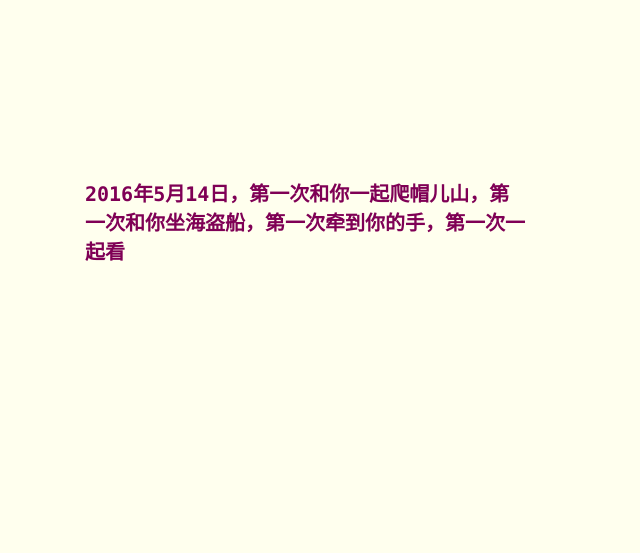
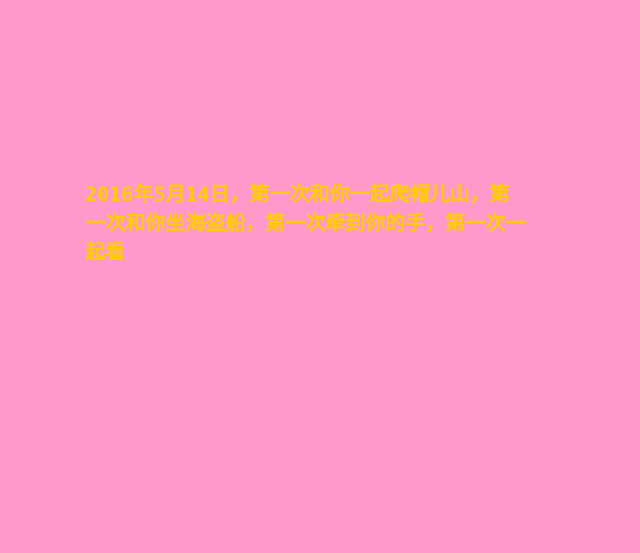
Before and after one commit to stl361/yanghe, a plain HTML site: page index.html in a window 1280 px wide. Shown: the part 50-603 px from the top of the page, without its empty margins (0-640 px from the left). Drawn offline with Linux system fonts and the light colour scheme.

Commit message:
Update default.css

```diff
--- a/css/default.css
+++ b/css/default.css
@@ -1 +1 @@
-body{margin:0;padding:0;background:#ffe;font-size:12px;overflow:auto}#mainDiv{width:100%;height:100%}#loveHeart{float:left;width:670px;height:625px}#garden{width:100%;height:100%}#elapseClock{text-align:right;font-size:18px;margin-top:10px;margin-bottom:10px}#words{font-family:"sans-serif";width:500px;font-size:24px;color:#666}#messages{display:none}#elapseClock .digit{font-family:"digit";font-size:36px}#loveu{padding:5px;font-size:22px;margin-top:80px;margin-right:120px;text-align:right;display:none}#loveu .signature{margin-top:10px;font-size:20px;font-style:italic}#clickSound{display:none}#code{float:left;width:440px;height:400px;color:#333;font-family:"Consolas","Monaco","Bitstream Vera Sans Mono","Courier New","sans-serif";font-size:12px}#code .string{color:#2a36ff}#code .keyword{color:#7f0055;font-weight:bold;font-size:20px;}#code .placeholder{margin-left:15px}#code .space{margin-left:7px}#code .comments{color:#3f7f5f}#copyright{margin-top:10px;text-align:center;width:100%;color:#666}#errorMsg{width:100%;text-align:center;font-size:24px;position:absolute;top:100px;left:0}#copyright a{color:#666}
+body{margin:0;padding:0;background:#FF99CC;font-size:12px;overflow:auto}#mainDiv{width:100%;height:100%}#loveHeart{float:left;width:670px;height:625px}#garden{width:100%;height:100%}#elapseClock{text-align:right;font-size:18px;margin-top:10px;margin-bottom:10px}#words{font-family:"sans-serif";width:500px;font-size:24px;color:#666}#messages{display:none}#elapseClock .digit{font-family:"digit";font-size:36px}#loveu{padding:5px;font-size:22px;margin-top:80px;margin-right:120px;text-align:right;display:none}#loveu .signature{margin-top:10px;font-size:20px;font-style:italic}#clickSound{display:none}#code{float:left;width:440px;height:400px;color:#333;font-family:"Consolas","Monaco","Bitstream Vera Sans Mono","Courier New","sans-serif";font-size:12px}#code .string{color:#2a36ff}#code .keyword{color:#FFCC00;font-weight:bold;font-size:20px;}#code .placeholder{margin-left:15px}#code .space{margin-left:7px}#code .comments{color:#3f7f5f}#copyright{margin-top:10px;text-align:center;width:100%;color:#666}#errorMsg{width:100%;text-align:center;font-size:24px;position:absolute;top:100px;left:0}#copyright a{color:#666}
```
